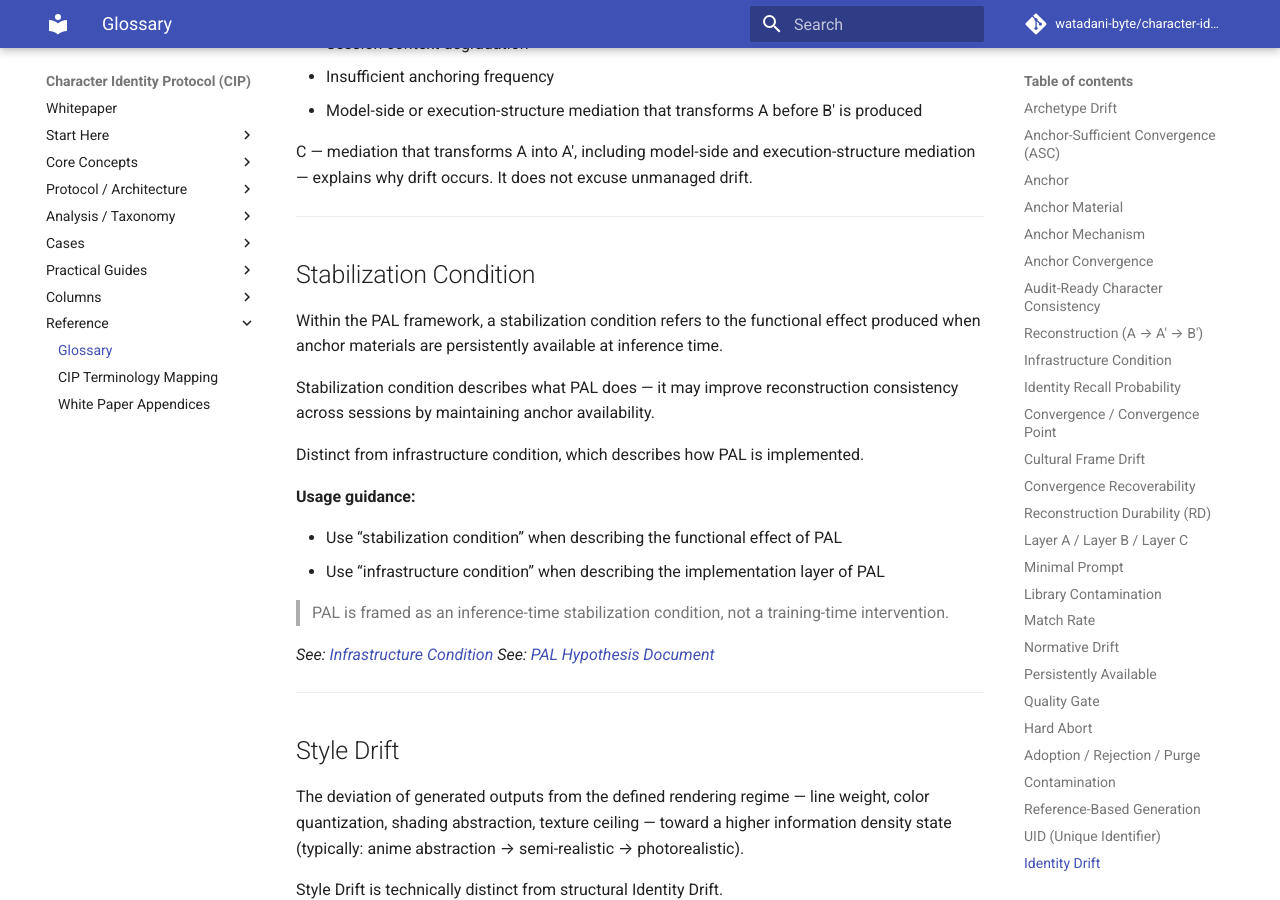
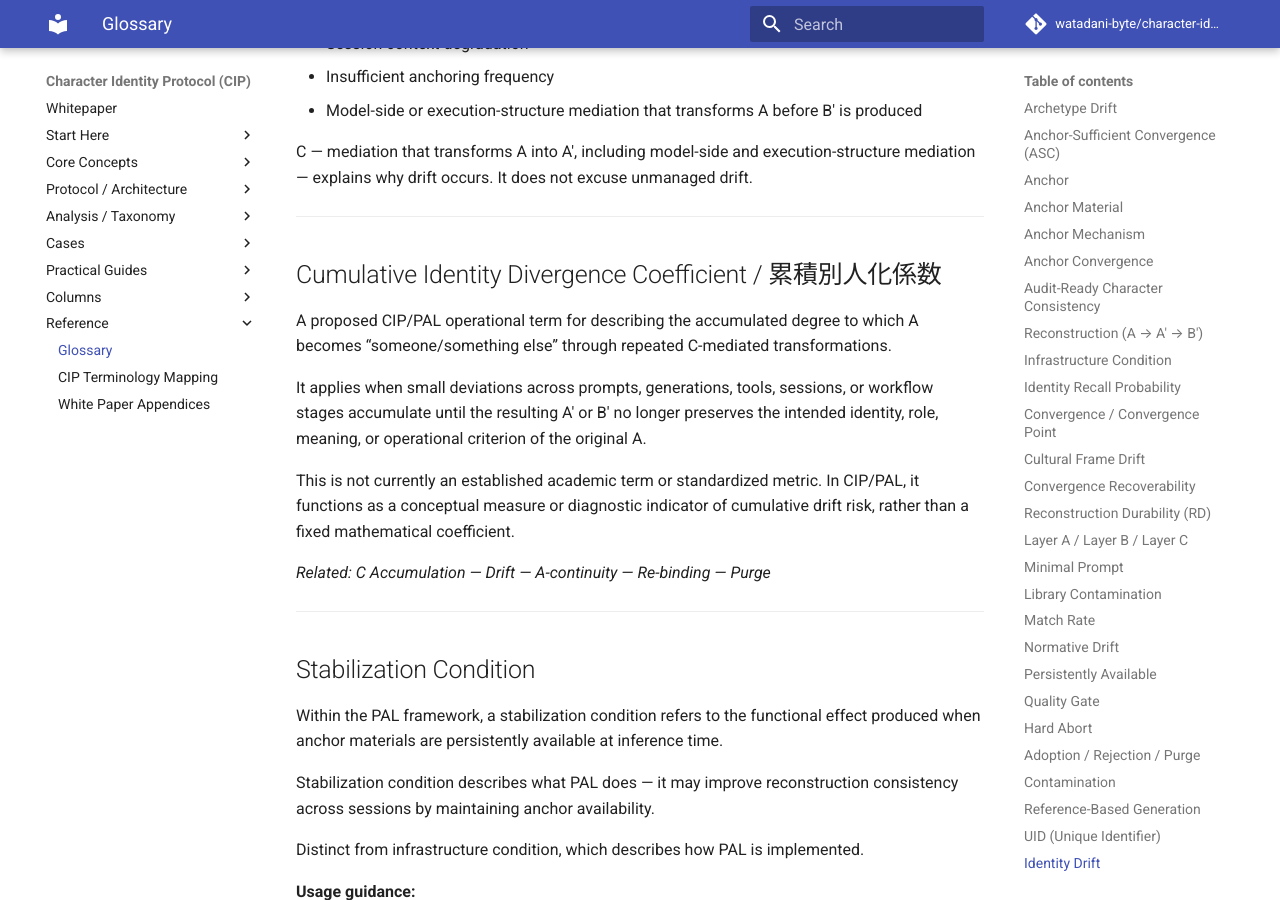
Before and after one commit to watadani-byte/character-identity-protocol, an MkDocs documentation site: the page built from docs/glossary.md, in a window 1280 px wide and 900 px high, scrolled down 12611 px. Built offline with MkDocs 1.6.1 and Material for MkDocs 9.7.7, drawn with Linux system fonts in a browser that asks for light colours; comment, search, counter and statistics services are not loaded.

Commit message:
glossary.md を更新

```diff
--- a/docs/glossary.md
+++ b/docs/glossary.md
@@ -540,6 +540,18 @@ C — mediation that transforms A into A′, including model-side and execution-
 
 -----
 
+## Cumulative Identity Divergence Coefficient / 累積別人化係数
+
+A proposed CIP/PAL operational term for describing the accumulated degree to which A becomes “someone/something else” through repeated C-mediated transformations.
+
+It applies when small deviations across prompts, generations, tools, sessions, or workflow stages accumulate until the resulting A′ or B′ no longer preserves the intended identity, role, meaning, or operational criterion of the original A.
+
+This is not currently an established academic term or standardized metric. In CIP/PAL, it functions as a conceptual measure or diagnostic indicator of cumulative drift risk, rather than a fixed mathematical coefficient.
+
+*Related: C Accumulation — Drift — A-continuity — Re-binding — Purge*
+
+-----
+
 ## Stabilization Condition
 
 Within the PAL framework, a stabilization condition refers
```
